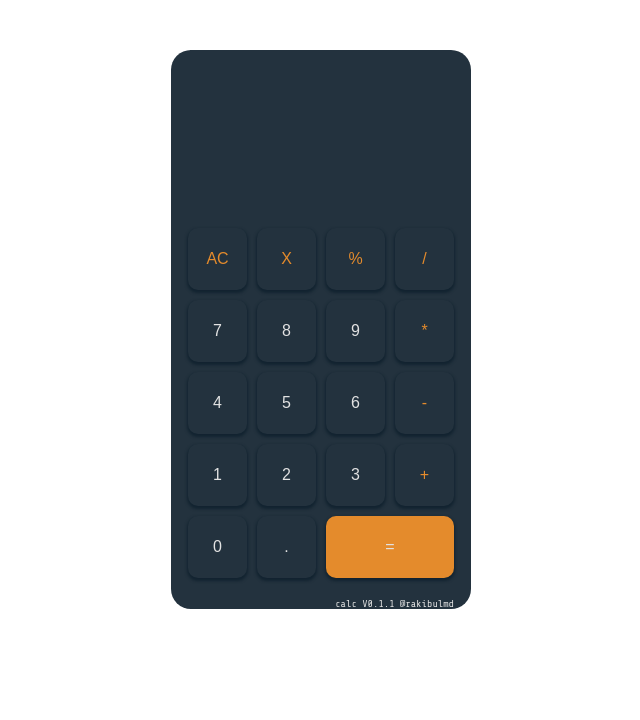
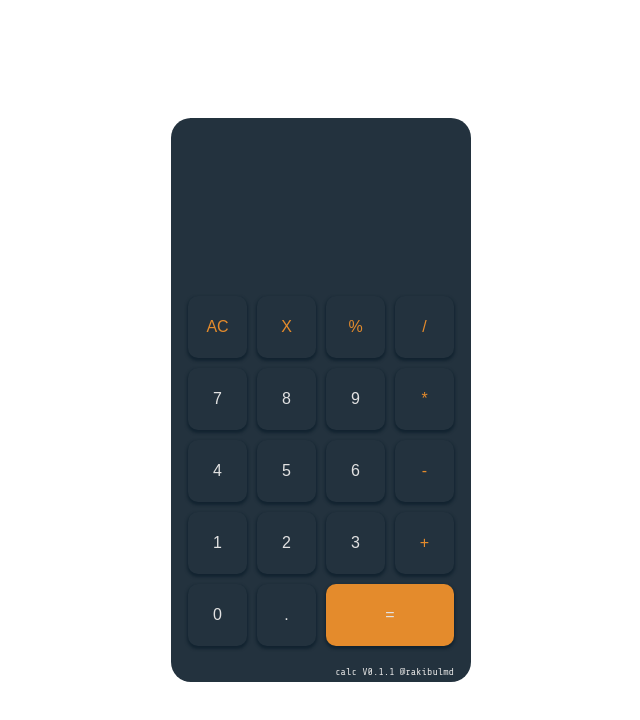
Before and after one commit to rakibulmd/basic-calculator, a plain HTML site: page index.html in a window 1280 px wide. Shown: the whole page, without its empty margins (319-959 px from the left). Drawn offline with nearby package versions, Linux system fonts and the light colour scheme.

Commit message:
fixed calculator position to middle

```diff
--- a/style.css
+++ b/style.css
@@ -16,9 +16,16 @@ body {
 	font-family: "Share Tech Mono", monospace;
 }
 
+body main {
+	display: flex;
+	align-items: center;
+	justify-content: center;
+	height: 100vh;
+}
+
 .calculator-body {
 	width: 300px;
-	margin: 50px auto;
+	margin: 0 auto;
 	background-color: var(--dark-bg-color);
 	color: var(--light-bg-color);
 	padding: 65px 12px 0px;
```
